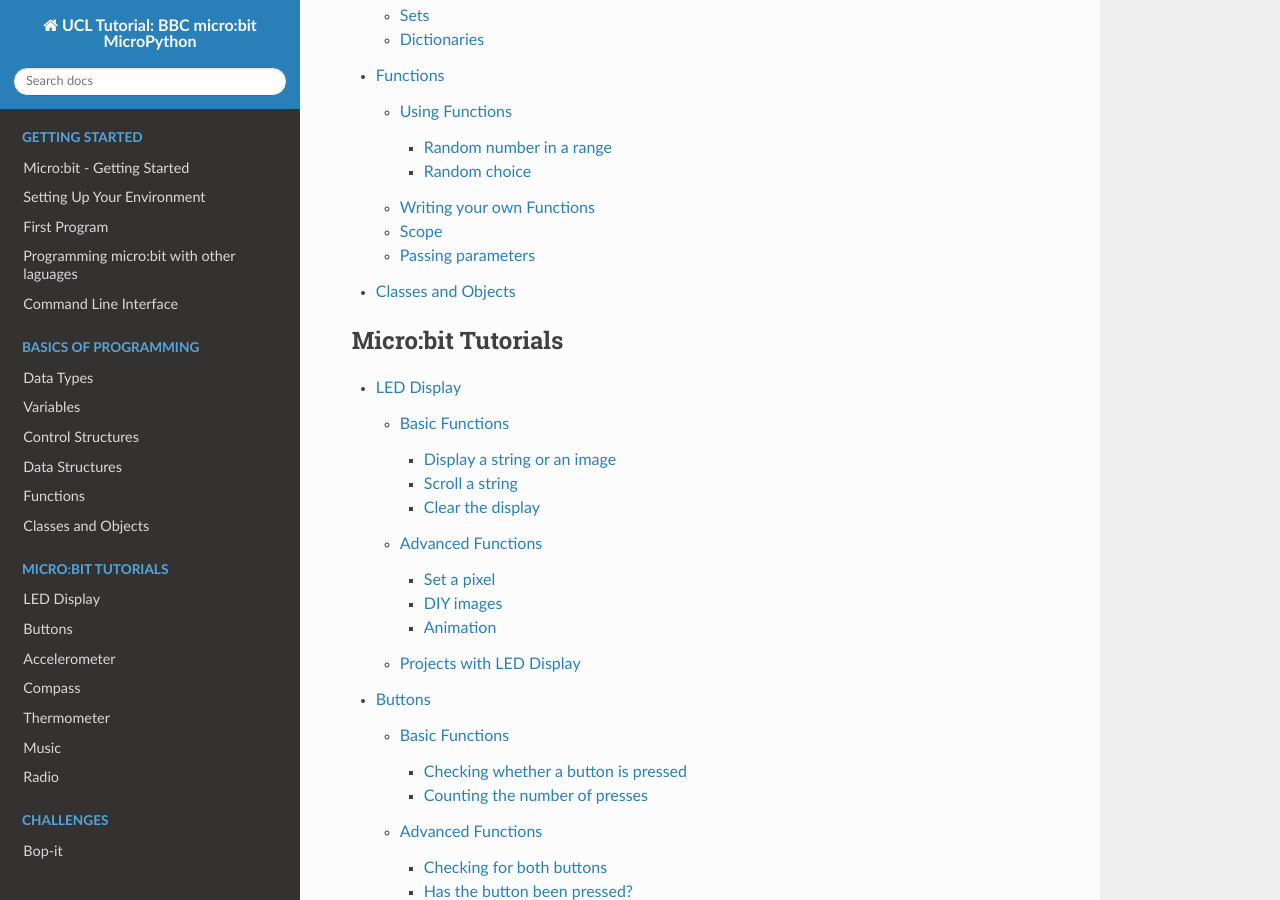
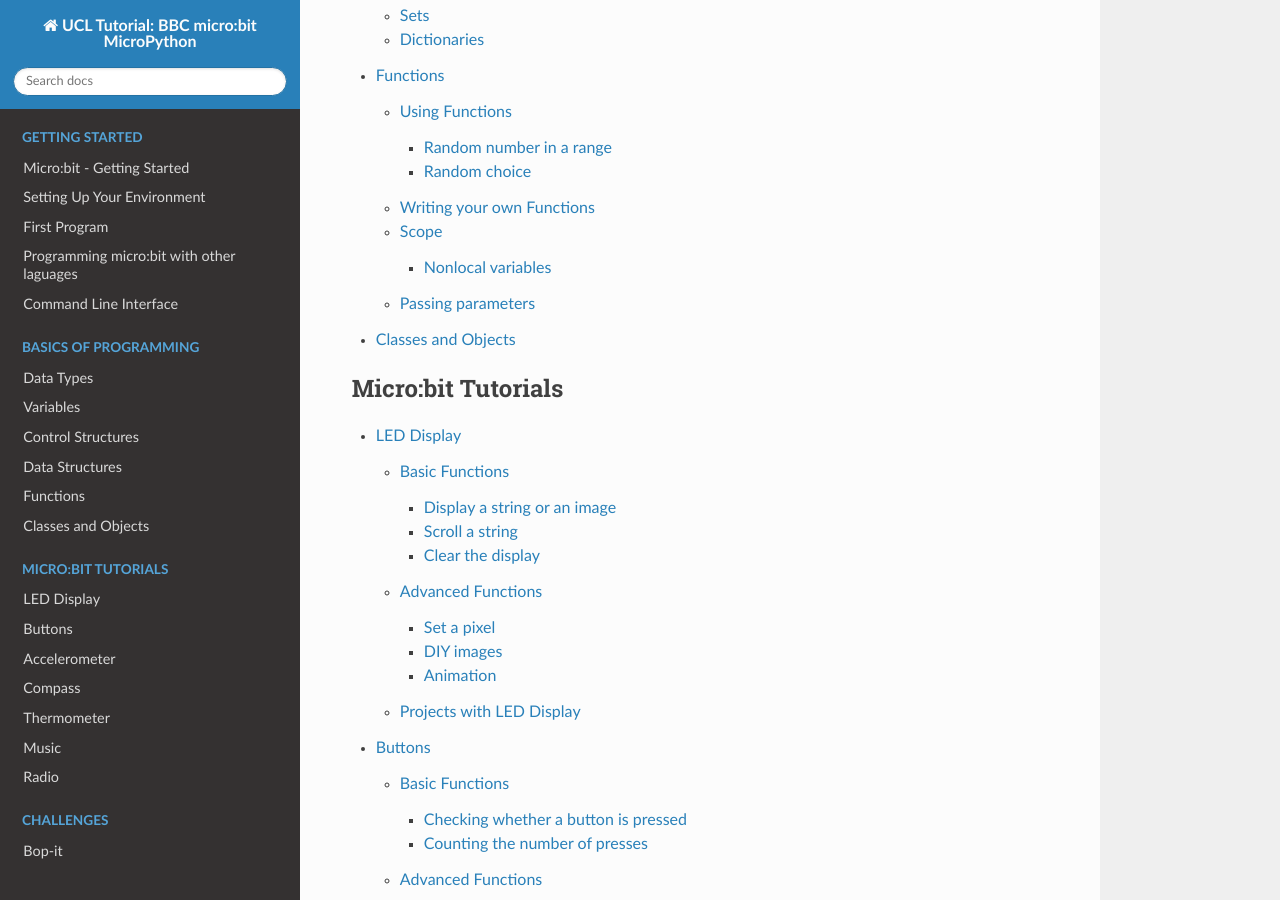
Before and after one commit to rharbird/microbit-challenges, a Sphinx documentation site: the page built from docs/source/index.rst, in a window 1280 px wide and 900 px high, scrolled down 2252 px. Built offline with Sphinx 7.4.7 and the Read the Docs theme 2.0.0, drawn with Linux system fonts in a browser that asks for light colours; pages that are not in the unit, such as notebooks, are missing from menus.

Commit message:
Restructure 'Scope'

```diff
--- a/docs/source/basics/functions.rst
+++ b/docs/source/basics/functions.rst
@@ -68,6 +68,8 @@ which is a number, into a string.  You don't have to use functions or return val
 Scope
 ======
 
+Global and Local Variables
+
 Imagine you want to use the slightly modified ``printBirthdayGreeting()`` function from before and you want to increment age every time the function is called: ::
 
 	name = "Johann"
@@ -115,6 +117,9 @@ Here is an example for a function that passes variables as arguments::
 
 .. _guides: https://www.python.org/dev/peps/pep-0008/
 
+Nonlocal variables
+-------------------
+
 A curious case arises with the use of nested functions. So let's say you want to change a local variable of the ``justAnExample()`` function using the nested
 function: ::
 
@@ -160,5 +165,5 @@ a specific combination of the two - parameter are passed by `value of object ref
 
 For a really good explanation of passing parameters and the difference between different technqiues I would recommend you to read this `blogpost by Robert Heaton`_.
 
-.. _`value of object reference`:: https://docs.python.org/3/tutorial/controlflow.html#defining-functions
-.. _`blogpost by Robert Heaton`:: https://robertheaton.com/2014/02/09/pythons-pass-by-object-reference-as-explained-by-philip-k-dick/
+.. _value of object reference: https://docs.python.org/3/tutorial/controlflow.html#defining-functions
+.. _blogpost by Robert Heaton: https://robertheaton.com/2014/02/09/pythons-pass-by-object-reference-as-explained-by-philip-k-dick/
```
